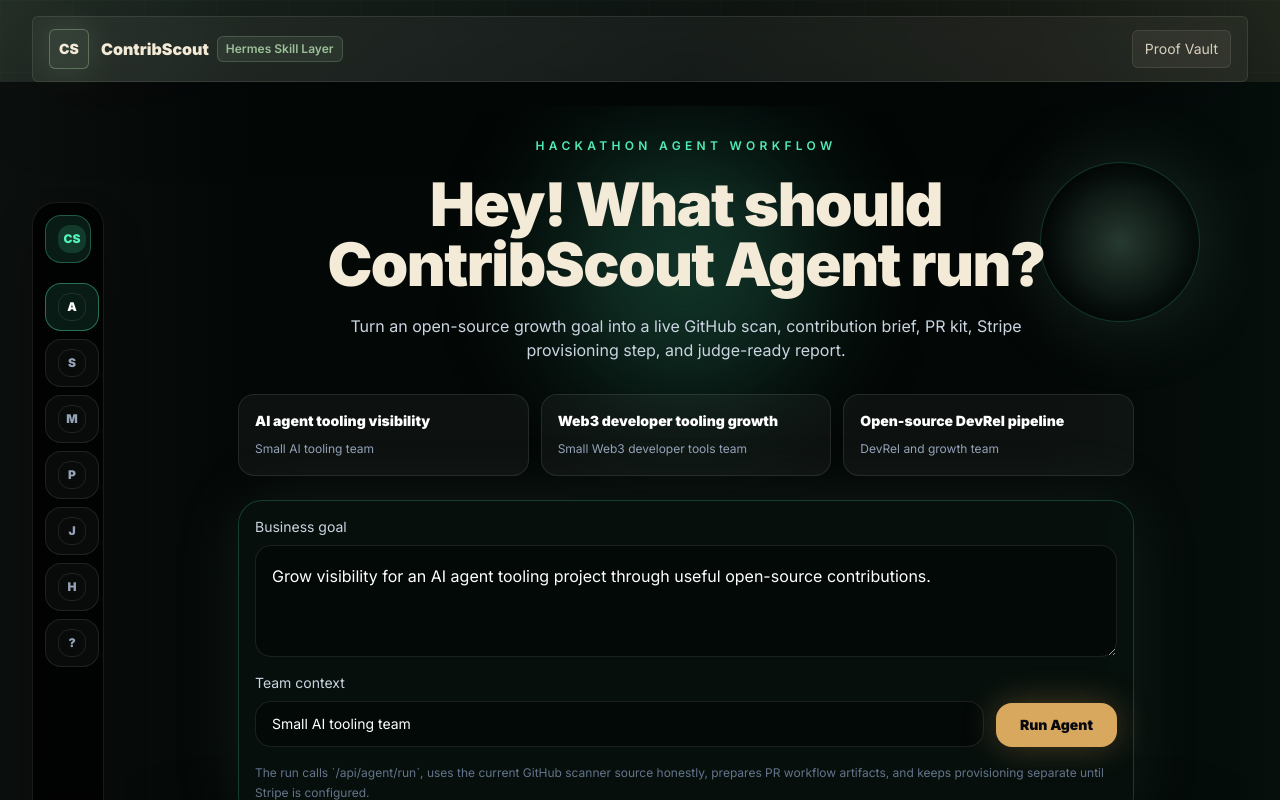
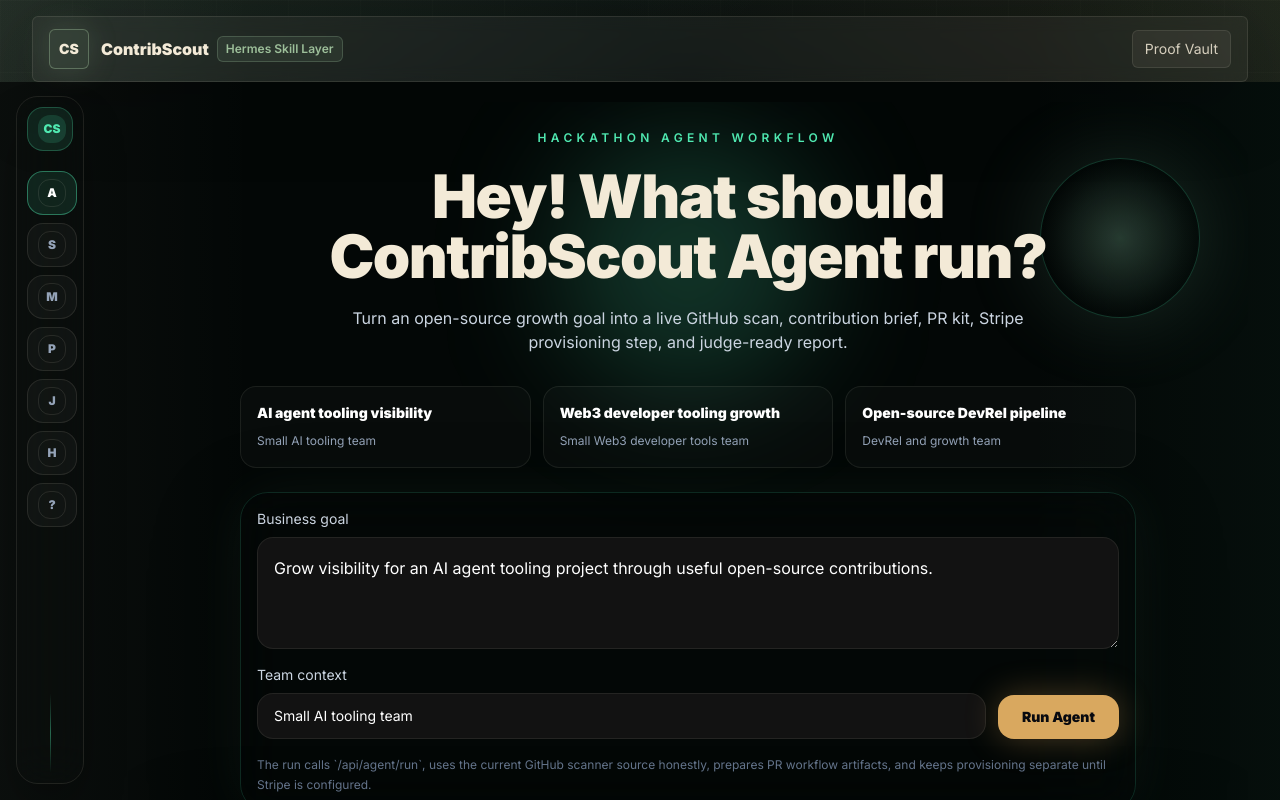
Before and after one commit to Sworntech-dev/contribscout, a Next.js app: page / in a window 1280 px wide. Shown: the top 800 px of the page. Built offline with nearby package versions, Linux system fonts and the light colour scheme.

Commit message:
Fix app shell layering and spacing

```diff
--- a/src/components/agent-demo-mode.tsx
+++ b/src/components/agent-demo-mode.tsx
@@ -191,7 +191,7 @@
 
   return (
     <section id="agent-console-home" className="scroll-mt-24 space-y-7">
-      <div className="relative overflow-hidden rounded-[2rem] px-2 py-8 sm:px-6 lg:px-10">
+      <div className="relative overflow-hidden rounded-[2rem] px-1 py-7 sm:px-6 lg:px-10">
         <div className="absolute left-1/2 top-8 -z-10 h-64 w-64 -translate-x-1/2 rounded-full bg-mint/20 blur-3xl" />
         <div className="absolute right-12 top-14 -z-10 h-40 w-40 rounded-full border border-mint/20 bg-[radial-gradient(circle,rgba(128,185,154,0.28),rgba(128,185,154,0.04)_58%,transparent_70%)] shadow-[0_0_80px_rgba(128,185,154,0.18)]" />
 
@@ -215,7 +215,7 @@
                 setBusinessGoal(preset.businessGoal);
                 setTeamContext(preset.teamContext);
               }}
-              className="rounded-2xl border border-cream/10 bg-white/[0.045] p-4 text-left transition hover:-translate-y-0.5 hover:border-mint/50 hover:bg-mint/10"
+              className="rounded-2xl border border-cream/[0.08] bg-white/[0.025] p-4 text-left transition hover:-translate-y-0.5 hover:border-mint/35 hover:bg-mint/[0.07]"
             >
               <p className="text-sm font-black text-white">{preset.label}</p>
               <p className="mt-2 text-xs leading-5 text-slate-400">{preset.teamContext}</p>
@@ -223,13 +223,13 @@
           ))}
         </div>
 
-        <div className="mx-auto mt-6 max-w-4xl rounded-[1.5rem] border border-mint/20 bg-[#07110e]/90 p-4 shadow-[0_0_70px_rgba(128,185,154,0.12)] backdrop-blur">
+        <div className="mx-auto mt-6 max-w-4xl rounded-[1.75rem] border border-mint/15 bg-[#07110e]/72 p-4 shadow-[0_24px_90px_rgba(0,0,0,0.28),0_0_60px_rgba(128,185,154,0.08)] backdrop-blur-xl">
           <div className="grid gap-4">
             <Field label="Business goal">
               <textarea
                 value={businessGoal}
                 onChange={(event) => setBusinessGoal(event.target.value)}
-                className="min-h-28 w-full resize-y rounded-2xl border border-cream/10 bg-black/35 px-4 py-4 text-base leading-7 text-white outline-none transition placeholder:text-slate-600 focus:border-mint/60"
+                className="min-h-28 w-full resize-y rounded-2xl border border-cream/[0.08] bg-black/24 px-4 py-4 text-base leading-7 text-white outline-none transition placeholder:text-slate-500 focus:border-mint/55"
               />
             </Field>
             <div className="grid gap-3 sm:grid-cols-[1fr_auto] sm:items-end">
@@ -237,7 +237,7 @@
                 <input
                   value={teamContext}
                   onChange={(event) => setTeamContext(event.target.value)}
-                  className="w-full rounded-2xl border border-cream/10 bg-black/35 px-4 py-3 text-sm text-white outline-none transition focus:border-mint/60"
+                  className="w-full rounded-2xl border border-cream/[0.08] bg-black/24 px-4 py-3 text-sm text-white outline-none transition focus:border-mint/55"
                 />
               </Field>
               <button
--- a/src/components/app-shell.tsx
+++ b/src/components/app-shell.tsx
@@ -36,12 +36,12 @@
   }, [activeView]);
 
   return (
-    <main id="agent-app-shell" className="relative min-h-screen overflow-hidden bg-[#030706] px-4 pb-6 pt-6 sm:px-6 lg:px-8">
+    <main id="agent-app-shell" className="relative min-h-screen overflow-hidden bg-[#030706] px-4 pb-6 pt-5 sm:px-6 lg:px-8">
       <div className="absolute inset-0 -z-10 bg-[linear-gradient(rgba(255,255,255,0.035)_1px,transparent_1px),linear-gradient(90deg,rgba(255,255,255,0.035)_1px,transparent_1px)] bg-[size:46px_46px]" />
       <div className="absolute left-[18%] top-16 -z-10 h-[30rem] w-[30rem] rounded-full bg-mint/12 blur-3xl" />
       <div className="absolute right-[-8rem] top-48 -z-10 h-[32rem] w-[32rem] rounded-full bg-warm/10 blur-3xl" />
 
-      <div className="relative z-10 mx-auto grid max-w-7xl gap-5 lg:grid-cols-[72px_minmax(0,1fr)]">
+      <div className="relative z-10 mx-auto max-w-7xl lg:ml-24">
         <DesktopSidebar activeView={activeView} onSelect={setActiveView} />
 
         <div className="relative z-0 min-w-0">
@@ -90,12 +90,12 @@
   onSelect: (view: AppView) => void;
 }) {
   return (
-    <aside className="relative z-30 hidden lg:block">
-      <nav className="group sticky top-24 z-30 flex min-h-[calc(100vh-7rem)] w-[72px] flex-col gap-2 rounded-[1.5rem] border border-cream/10 bg-black/80 p-3 shadow-2xl shadow-black/45 backdrop-blur-xl transition-all duration-300 hover:w-[238px]">
+    <aside className="fixed left-4 top-24 z-40 hidden lg:block">
+      <nav className="group flex h-[calc(100vh-7rem)] w-[68px] flex-col gap-2 rounded-[1.35rem] border border-cream/10 bg-black/78 p-2.5 shadow-2xl shadow-black/45 backdrop-blur-xl transition-all duration-300 hover:w-[232px]">
         <button
           type="button"
           onClick={() => onSelect("agent")}
-          className="flex h-12 items-center gap-3 rounded-2xl border border-mint/30 bg-mint/10 px-3 text-left text-mint"
+          className="flex h-11 items-center gap-3 rounded-2xl border border-mint/25 bg-mint/10 px-2.5 text-left text-mint"
         >
           <span className="grid h-7 w-7 shrink-0 place-items-center rounded-xl bg-mint/15 text-xs font-black">CS</span>
           <span className="hidden whitespace-nowrap text-sm font-black group-hover:inline">ContribScout Agent</span>
@@ -109,7 +109,7 @@
                 key={`app-shell-nav-${item.id}`}
                 type="button"
                 onClick={() => onSelect(item.id)}
-                className={`flex h-12 items-center gap-3 rounded-2xl border px-3 text-left transition ${
+                className={`flex h-11 items-center gap-3 rounded-2xl border px-2.5 text-left transition ${
                   active
                     ? "border-mint/40 bg-mint/10 text-white"
                     : "border-cream/10 bg-white/[0.03] text-slate-400 hover:border-mint/35 hover:text-white"
```
